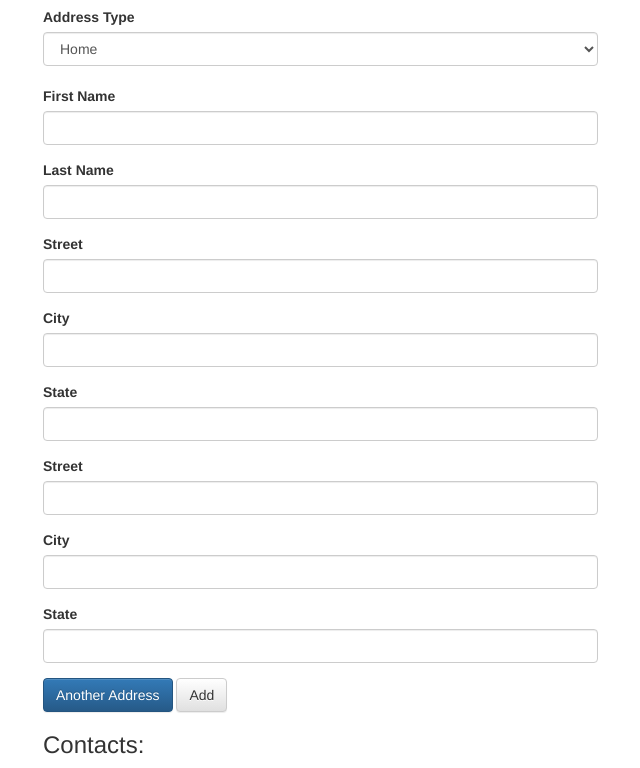
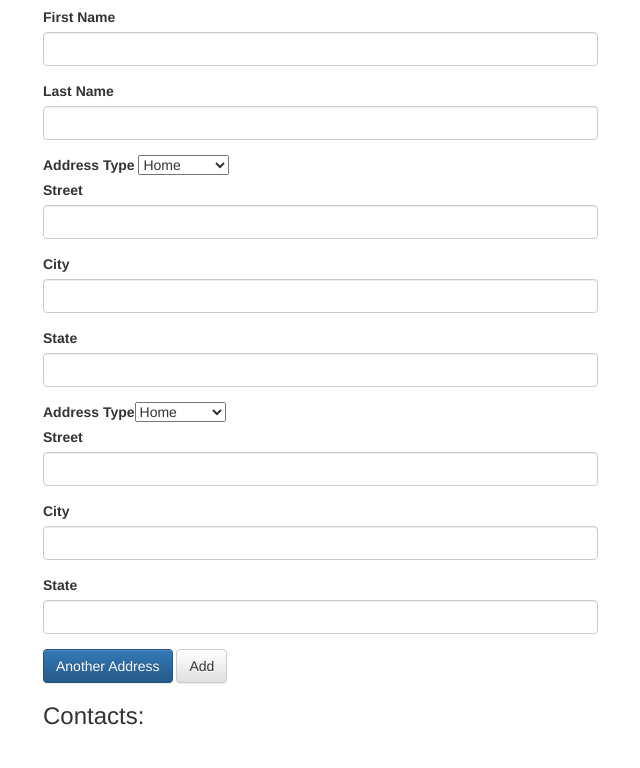
Before and after one commit to yvonnapc/addressBookPart2, a plain HTML site: page index.html in a window 1280 px wide. Both pictures are taken after a click on the element "Another Address". Shown: the part 126-894 px from the top of the page, without its empty margins (27-667 px from the left). After the commit the page ends 865 px from the top, so only its background shows below. Drawn offline with Linux system fonts and the light colour scheme.

Commit message:
Add functionality to append both address types

```diff
--- a/index.html
+++ b/index.html
@@ -18,14 +18,7 @@
           <h2>Add a Contact:</h2>
 
           <form id="new-contact">
-            <label for="addressType">Address Type</label>
-            <select id="addressType" class="form-control">
-              <option value="Home">Home</option>
-              <option value="Work">Work</option>
-              <option value="Restaurant">Restaurant</option>
-              <option value="Shopping">Shopping</option>
-              <option value="Cabin">Cabin</option>
-            </select><br>
+
             <div class="form-group">
               <label for="new-first-name">First Name</label>
               <input type="text" class="form-control" id="new-first-name">
@@ -34,8 +27,17 @@
               <label for="lastName">Last Name</label>
               <input type="text" class="form-control" id="new-last-name">
             </div>
-            <div id="new-addresses">
+            <div class="new-addresses">
               <div class="new-address">
+                <form id="new-contact">
+                  <label for="addressType">Address Type</label>
+                  <select class="address-type" class="form-control">
+                    <option value="Home">Home</option>
+                    <option value="Work">Work</option>
+                    <option value="Restaurant">Restaurant</option>
+                    <option value="Shopping">Shopping</option>
+                    <option value="Cabin">Cabin</option>
+                  </select><br>
                 <div class="form-group">
                   <label for="new-street">Street</label>
                   <input type="text" class="form-control new-street">
--- a/js/scripts.js
+++ b/js/scripts.js
@@ -4,10 +4,11 @@ function Contact(firstName, lastName) {
   this.addresses = [];
 }
 
-function Address(street, city, state) {
+function Address(street, city, state, typeAddress) {
   this.street = street;
   this.city = city;
   this.state = state;
+  this.typeAddress = typeAddress;
 }
 
 Contact.prototype.fullName = function () {
@@ -15,12 +16,21 @@ Contact.prototype.fullName = function () {
 }
 
 Address.prototype.fullAddress = function () {
-  return this.street + ", " + this.city + ", " + this.state;
+  return this.typeAddress + ": " + this.street + ", " + this.city + ", " + this.state;
 }
 
 $(document).ready(function() {
   $("#add-address").click(function(){
-    $("#new-addresses").append('<div class="new-addresses">'+
+    $(".new-addresses").append('<div class="new-addresses">'+
+                                  '<form id="new-contact">' +
+                                    '<label for="addressType">Address Type</label>' +
+                                    '<select class="address-type" class="form-control">' +
+                                      '<option value="Home">Home</option>' +
+                                      '<option value="Work">Work</option>' +
+                                      '<option value="Restaurant">Restaurant</option>' +
+                                      '<option value="Shopping">Shopping</option>' +
+                                      '<option value="Cabin">Cabin</option>' +
+                                    '</select><br>' +
                                 '<div class="form-group">'+
                                   '<label for="new-street">Street</label>' +
                                   '<input type="text" class="form-control new-street" >' +
@@ -46,7 +56,8 @@ $(document).ready(function() {
       var inputtedStreet = $(this).find("input.new-street").val();
       var inputtedCity = $(this).find("input.new-city").val();
       var inputtedState = $(this).find("input.new-state").val();
-      var newAddress = new Address(inputtedStreet, inputtedCity, inputtedState)
+      var inputtedType = $(this).find(".address-type").val();
+      var newAddress = new Address(inputtedStreet, inputtedCity, inputtedState, inputtedType)
       newContact.addresses.push(newAddress)
     });
 
@@ -62,6 +73,7 @@ $(document).ready(function() {
     $(".first-name").text(newContact.firstName);
     $(".last-name").text(newContact.lastName);
     $("ul#addresses").text("");
+
     newContact.addresses.forEach(function(address) {
       $("ul#addresses").append("<li>" + address.fullAddress() + "</li>");
     });
```
